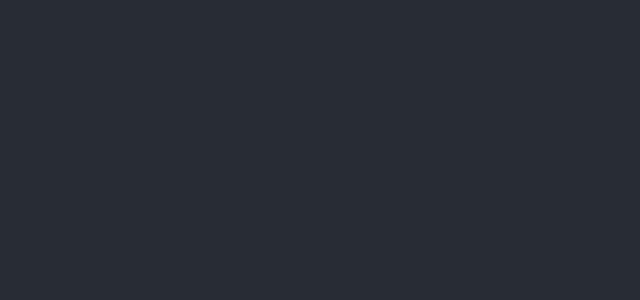
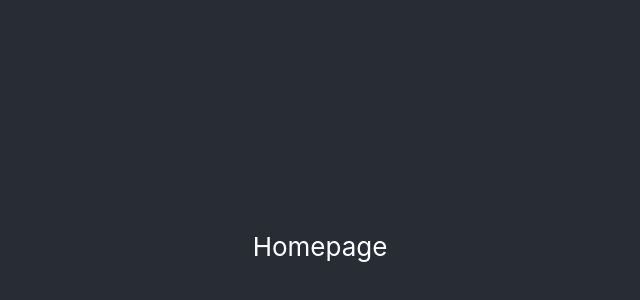
Before and after one commit to Wesley-Ryan/companyFE, a React (Create React App) app: page / in a window 1280 px wide. Shown: the part 154-454 px from the top of the page, without its empty margins (320-960 px from the left). Built offline with nearby package versions, Linux system fonts and the light colour scheme.

Commit message:
creating pages for application layout, added dependencies

```diff
--- a/package.json
+++ b/package.json
@@ -3,6 +3,8 @@
   "version": "0.1.0",
   "private": true,
   "dependencies": {
+    "@emotion/react": "^11.4.0",
+    "@emotion/styled": "^11.3.0",
     "@testing-library/jest-dom": "^5.14.1",
     "@testing-library/react": "^11.2.7",
     "@testing-library/user-event": "^12.8.3",
@@ -10,8 +12,11 @@
     "@types/node": "^12.20.16",
     "@types/react": "^17.0.13",
     "@types/react-dom": "^17.0.9",
+    "@types/react-router-dom": "^5.1.8",
     "react": "^17.0.2",
     "react-dom": "^17.0.2",
+    "react-hook-form": "^7.10.1",
+    "react-router-dom": "^5.2.0",
     "react-scripts": "4.0.3",
     "typescript": "^4.3.5",
     "web-vitals": "^1.1.2"
--- a/src/App.tsx
+++ b/src/App.tsx
@@ -1,10 +1,31 @@
 import * as React from "react";
+import { Route, Switch } from "react-router-dom";
+
+import Login from "./pages/Login";
+import Homepage from "./pages/Homepage";
+import NoMatch from "./pages/NoMatch";
+import Register from "./pages/Register";
 import "./App.css";
 
 function App() {
   return (
     <div className="App">
-      <header className="App-header"></header>
+      <header className="App-header">
+        <Switch>
+          <Route exact path="/">
+            <Homepage />
+          </Route>
+          <Route exact path="/login">
+            <Login />
+          </Route>
+          <Route exact path="/register">
+            <Register />
+          </Route>
+          <Route path="*">
+            <NoMatch />
+          </Route>
+        </Switch>
+      </header>
     </div>
   );
 }
--- a/src/index.tsx
+++ b/src/index.tsx
@@ -1,14 +1,18 @@
-import React from 'react';
-import ReactDOM from 'react-dom';
-import './index.css';
-import App from './App';
-import reportWebVitals from './reportWebVitals';
+import React from "react";
+import ReactDOM from "react-dom";
+import { BrowserRouter as Router } from "react-router-dom";
+
+import "./index.css";
+import App from "./App";
+import reportWebVitals from "./reportWebVitals";
 
 ReactDOM.render(
   <React.StrictMode>
-    <App />
+    <Router>
+      <App />
+    </Router>
   </React.StrictMode>,
-  document.getElementById('root')
+  document.getElementById("root")
 );
 
 // If you want to start measuring performance in your app, pass a function
--- /dev/null
+++ b/src/pages/Homepage.tsx
@@ -0,0 +1,7 @@
+import * as React from "react";
+
+function Homepage() {
+  return <div>Homepage</div>;
+}
+
+export default Homepage;
--- /dev/null
+++ b/src/pages/Login.tsx
@@ -0,0 +1,7 @@
+import * as React from "react";
+
+function LoginForm() {
+  return <div>Login</div>;
+}
+
+export default LoginForm;
--- /dev/null
+++ b/src/pages/NoMatch.tsx
@@ -0,0 +1,7 @@
+import * as React from "react";
+
+function NoMatch() {
+  return <div>Nothing here</div>;
+}
+
+export default NoMatch;
--- /dev/null
+++ b/src/pages/Register.tsx
@@ -0,0 +1,7 @@
+import * as React from "react";
+
+function RegisterForm() {
+  return <div>Register</div>;
+}
+
+export default RegisterForm;
```
Also changed, not shown: 1 other file (tests, documents, lock files or other folders).
